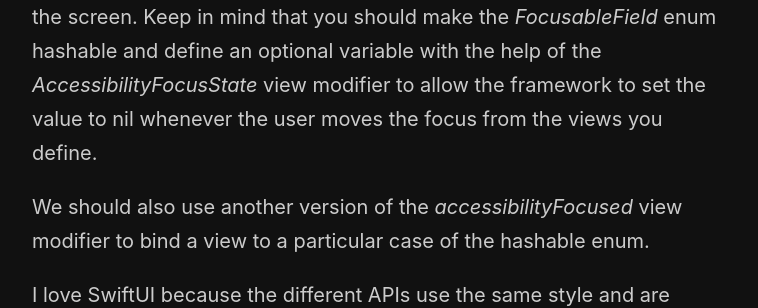
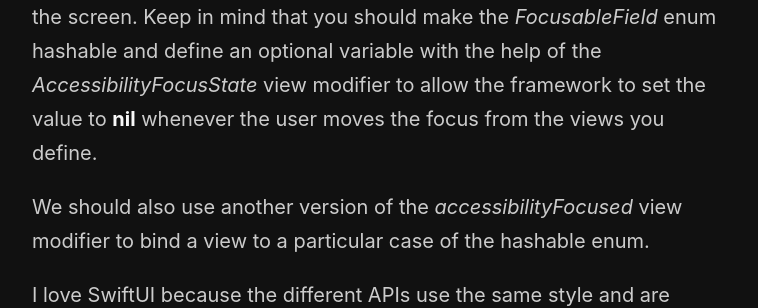
Before and after one commit to mecid/mecid.github.io, a Jekyll site: the page built from _posts/2021-09-23-accessibility-focus-in-swiftui.md, in a window 1280 px wide and 900 px high, scrolled down 4023 px. Shown: the part 187-495 px from the top of the window, without its empty margins (258-1016 px from the left). Built offline with Jekyll 4.4.1, drawn with Linux system fonts in a browser that asks for light colours.

Commit message:
small improvement in accessibility focus post

````diff
--- a/_posts/2021-09-23-accessibility-focus-in-swiftui.md
+++ b/_posts/2021-09-23-accessibility-focus-in-swiftui.md
@@ -144,7 +144,7 @@ struct ContentView: View {
 }
 ```
 
-In the example above, we use the *AccessibilityFocusState* view modifier with our new *FocusableField* enum that defines all the focusable views on the screen. Keep in mind that you should make the *FocusableField* enum hashable and define an optional variable with the help of the *AccessibilityFocusState* view modifier to allow the framework to set the value to nil whenever the user moves the focus from the views you define.
+In the example above, we use the *AccessibilityFocusState* view modifier with our new *FocusableField* enum that defines all the focusable views on the screen. Keep in mind that you should make the *FocusableField* enum hashable and define an optional variable with the help of the *AccessibilityFocusState* view modifier to allow the framework to set the value to **nil** whenever the user moves the focus from the views you define.
 
 We should also use another version of the *accessibilityFocused* view modifier to bind a view to a particular case of the hashable enum.
 
````
